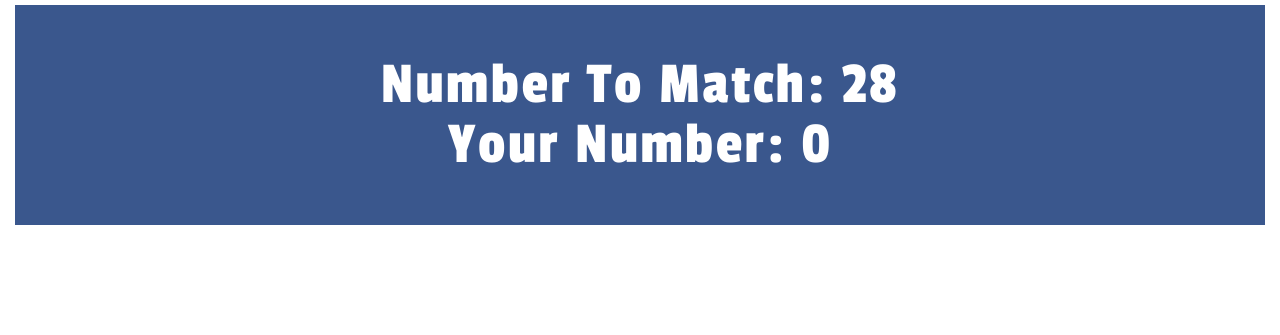
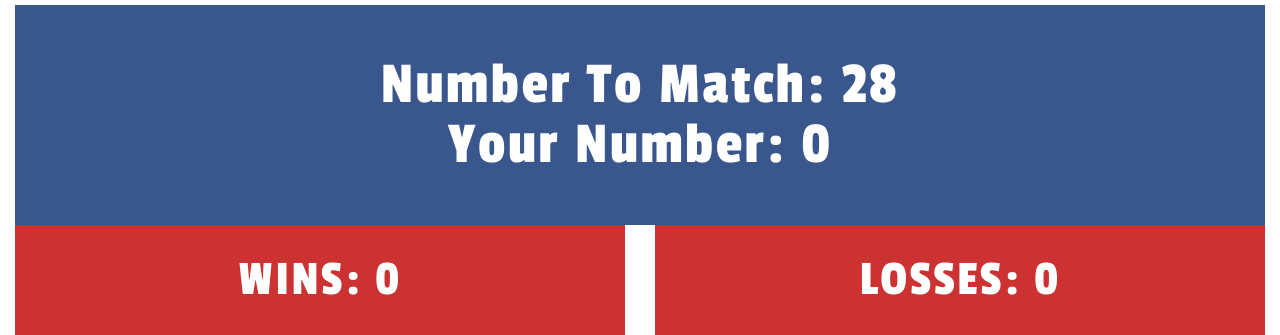
Before and after one commit to SarahReyes/week-4-game, a PHP site: page / in a window 1280 px wide. Shown: the part 679-1014 px from the top of the page. Before the commit the page ends 904 px from the top, so only its background shows below. Run offline with PHP 8.4, Linux system fonts and the light colour scheme; some web fonts are replaced.

Commit message:
style refactored, bootstrap added, need to fix the counter

```diff
--- a/assets/css/style.css
+++ b/assets/css/style.css
@@ -70,13 +70,17 @@ body {
   height: 100%;
   width: 100%;
 }
-#show-wins {
+.show-wins {
+  background-color: #CD3232;
   font-size: 50px;
   color: #FFFFFF;
   letter-spacing: 2.5px;
+  padding: 30px;
 }
-#show-losses {
+.show-losses {
+  background-color: #CD3232;
   font-size: 50px;
   color: #FFFFFF;
   letter-spacing: 2.5px;
+  padding: 30px;
 }
--- a/assets/javascript/game.js
+++ b/assets/javascript/game.js
@@ -6,7 +6,7 @@
 var counter = 0;
 var userSum = 0;
 var wins = 0;
-var loses = 0;
+var losses = 0;
 
 // backstretch used for the background images
 
@@ -43,7 +43,7 @@ $(document).ready(function() {
         console.log(userSum);
         // display the userSum
         $('#user-sum').text("Your Number: " + userSum);
-        // alert if the user wins or loses
+        // alert if the user wins or losses
         if (userSum === computerRandom) {
             alert("You win!");
             // increment 'wins' by 1
@@ -51,8 +51,8 @@ $(document).ready(function() {
         }
         else if (userSum > computerRandom) {
             alert("You lose");
-            // increment 'loses' by 1
-            loses++;
+            // increment 'losses' by 1
+            losses++;
         }
 
     });
@@ -62,7 +62,7 @@ $(document).ready(function() {
         console.log(userSum);
         // display the userSum
         $('#user-sum').text("Your Number: " + userSum);
-        // alert if the user wins or loses
+        // alert if the user wins or losses
         if (userSum === computerRandom) {
             alert("You win!");
             // increment 'wins' by 1
@@ -70,8 +70,8 @@ $(document).ready(function() {
         }
         else if (userSum > computerRandom) {
             alert("You lose");
-            // increment 'loses' by 1
-            loses++;
+            // increment 'losses' by 1
+            losses++;
         }
     });
     // user clicks on the yellow lego and it returns the value
@@ -80,7 +80,7 @@ $(document).ready(function() {
         console.log(userSum);
         // display the userSum
         $('#user-sum').text("Your Number: " + userSum);
-        // alert if the user wins or loses
+        // alert if the user wins or losses
         if (userSum === computerRandom) {
             alert("You win!");
             // increment 'wins' by 1
@@ -88,8 +88,8 @@ $(document).ready(function() {
         }
         else if (userSum > computerRandom) {
             alert("You lose");
-            // increment 'loses' by 1
-            loses++;
+            // increment 'losses' by 1
+            losses++;
         }
     });
     // user clicks on the red lego and it returns the value
@@ -98,7 +98,7 @@ $(document).ready(function() {
         console.log(userSum);
         // display the userSum
         $('#user-sum').text("Your Number: " + userSum);
-        // alert if the user wins or loses
+        // alert if the user wins or losses
         if (userSum === computerRandom) {
             alert("You win!");
             // increment 'wins' by 1
@@ -106,18 +106,18 @@ $(document).ready(function() {
         }
         else if (userSum > computerRandom) {
             alert("You lose");
-            // increment 'loses' by 1
-            loses++;
+            // increment 'losses' by 1
+            losses++;
         }
     });
     // display the userSum
     $('#user-sum').text("Your Number: " + userSum);
 
     // display wins
-    $('#show-wins').text("WINS: " + wins);
+    $('.show-wins').text("WINS: " + wins);
 
-    // display loses
-    $('#show-losses').text("LOSSES: " + loses);
+    // display losses
+    $('.show-losses').text("LOSSES: " + losses);
 
   //when the game re-starts, the computer picks a new random number between 19 - 120
 
--- a/index.html
+++ b/index.html
@@ -63,15 +63,14 @@
 					<div id="user-sum"></div>
 				</div>
 			</div>
-			<div class="row">
-
+			<div class="row wins-losses">
 					<div class="col-sm-6 text-center">
 						<!-- a box with the number of total wins  -->
-						<div id="show-wins"></div>
+						<div class="show-wins"></div>
 					</div>
 					<div class="col-sm-6 text-center">
-						<!-- a box with the number of total loses -->
-				        <div id="show-losses"></div>
+						<!-- a box with the number of total losses -->
+				        <div class="show-losses"></div>
 					</div>
 
 			</div>
```
